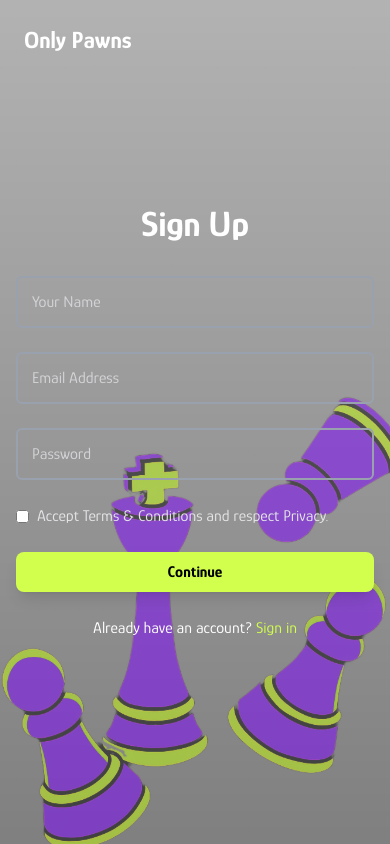
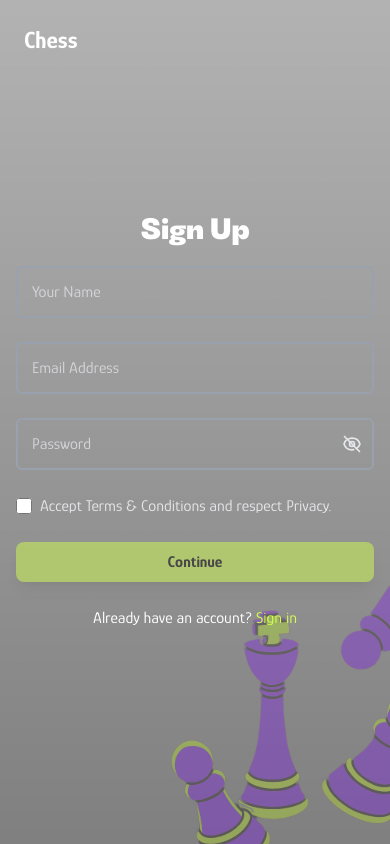
Before and after one commit to shivanirai08/chess, a Next.js app: page /signup in a window 390 px wide. Built offline with nearby package versions, Linux system fonts and the light colour scheme.

Commit message:
enhanced responsive screen of auth pages

```diff
--- a/src/app/(auth)/signin/page.tsx
+++ b/src/app/(auth)/signin/page.tsx
@@ -10,6 +10,7 @@ export default function Page() {
     const [email, setEmail] = useState("");
     const [password, setPassword] = useState("");
     const [rememberMe, setRememberMe] = useState(false);
+    const [showPassword, setShowPassword] = useState(false);
 
     const handleSubmit = (e: React.FormEvent) => {
         e.preventDefault();
@@ -23,14 +24,14 @@ export default function Page() {
       <div className="fixed inset-0 bg-gradient-to-b from-black/30 to-black/50 pointer-events-none" />
 
             {/* Chess Logo */}
-            <div className="absolute top-6 left-6 z-10">
-                <Link href="/" className="text-2xl font-bold text-white hover:text-gray-300 transition-colors">
-                    Only Pawns
+            <div className="absolute top-6 left-6 z-16">
+                <Link href="/" className="text-2xl font-bold text-white hover:text-gray-300 cursor-pointer transition-colors">
+                    Chess
                 </Link>
             </div>
 
             {/* Image Overlay  */}
-            <div className="absolute -bottom-20 -right-30 w-150 h-150 opacity-50 pointer-events-none z-10">
+            <div className="absolute -bottom-20 -right-30 md:w-150 md:h-150 w-100 h-100 opacity-30 lg:opacity-50 pointer-events-none z-10">
                 <Image src="/auth.svg"  alt="Chess Logo"  width={200}  height={200}  className="w-full h-full object-contain" />
             </div>
 
@@ -38,7 +39,7 @@ export default function Page() {
             <div className="relative z-10 flex items-center justify-center h-full px-4">
                 <div className="w-full max-w-md">
                     {/* Sign In Title */}
-                    <h1 className="text-4xl font-bold text-white text-center mb-8">
+                    <h1 className="text-3xl md:text-4xl font-gveher font-bold text-white text-center mb-4 md:mb-8">
                         Sign In
                     </h1>
 
@@ -52,14 +53,37 @@ export default function Page() {
                             onChange={(e) => setEmail(e.target.value)}
                             required
                         />
+                        <div className="relative">
               <Input
                 id="password"
-                            type="password"
+                type={showPassword ? "text" : "password"}
                 label="Password"
                 value={password}
                 onChange={(e) => setPassword(e.target.value)}
                 required
               />
+              <button
+                type="button"
+                className="absolute right-3 top-4 text-gray-200 cursor-pointer"
+                tabIndex={-1}
+                onClick={() => setShowPassword((v) => !v)}
+                aria-label={showPassword ? "Hide password" : "Show password"}
+              >
+                {showPassword ? (
+                  // Eye open SVG
+                  <svg xmlns="http://www.w3.org/2000/svg" className="h-5 w-5" fill="none" viewBox="0 0 24 24" stroke="currentColor">
+                    <path strokeLinecap="round" strokeLinejoin="round" strokeWidth={2} d="M15 12a3 3 0 11-6 0 3 3 0 016 0z" />
+                    <path strokeLinecap="round" strokeLinejoin="round" strokeWidth={2} d="M2.458 12C3.732 7.943 7.523 5 12 5c4.477 0 8.268 2.943 9.542 7-1.274 4.057-5.065 7-9.542 7-4.477 0-8.268-2.943-9.542-7z" />
+                  </svg>
+                ) : (
+                  // Eye closed SVG
+                  <svg xmlns="http://www.w3.org/2000/svg" className="h-5 w-5" fill="none" viewBox="0 0 24 24" stroke="currentColor">
+                    <path strokeLinecap="round" strokeLinejoin="round" strokeWidth={2} d="M13.875 18.825A10.05 10.05 0 0112 19c-4.477 0-8.268-2.943-9.542-7a9.956 9.956 0 012.442-4.362M6.634 6.634A9.956 9.956 0 0112 5c4.477 0 8.268 2.943 9.542 7a9.956 9.956 0 01-4.362 5.568M15 12a3 3 0 11-6 0 3 3 0 016 0z" />
+                    <path strokeLinecap="round" strokeLinejoin="round" strokeWidth={2} d="M3 3l18 18" />
+                  </svg>
+                )}
+              </button>
+            </div>
 
                         {/* Remember Me and Forgot Password */}
                         <div className="flex items-center justify-between">
--- a/src/app/(auth)/signup/page.tsx
+++ b/src/app/(auth)/signup/page.tsx
@@ -1,4 +1,4 @@
-"use client"
+"use client";
 
 import Input from "@/components/Input";
 import { useState } from "react";
@@ -10,81 +10,139 @@ export default function Page() {
   const [email, setEmail] = useState("");
   const [password, setPassword] = useState("");
   const [username, setUsername] = useState("");
+  const [showPassword, setShowPassword] = useState(false);
+  const [errors, setErrors] = useState<{ email?: string; password?: string; username?: string; terms?: string }>({});
+  const [termsAccepted, setTermsAccepted] = useState(false);
+
+
+  const validate = () => {
+    const newErrors: typeof errors = {};
+    if (!username.trim()) newErrors.username = "Name is required";
+    if (!email.match(/^[^\s@]+@[^\s@]+\.[^\s@]+$/)) newErrors.email = "Enter a valid email";
+    if (password.length < 6) newErrors.password = "Password must be at least 6 characters";
+    if (!termsAccepted) newErrors.terms = "You must accept the terms";
+    setErrors(newErrors);
+    return Object.keys(newErrors).length === 0;
+  };
 
   const handleSubmit = (e: React.FormEvent) => {
     e.preventDefault();
+    if (!validate()) return;
     // Handle form submission
-    }
+  };
 
   return (
     <div
       className="relative bg-fixed bg-cover bg-center bg-no-repeat h-screen overflow-hidden "
-      style={{ backgroundImage: "url('/bg.svg')" }}>
+      style={{ backgroundImage: "url('/bg.svg')" }}
+    >
       <div className="fixed inset-0 bg-gradient-to-b from-black/30 to-black/50 pointer-events-none" />
 
       {/* Chess Logo */}
-            <div className="absolute top-6 left-6 z-10">
-                <Link href="/" className="text-2xl font-bold text-white hover:text-gray-300 transition-colors">
-                    Only Pawns
+      <div className="absolute top-6 left-6 z-16">
+        <Link href="/" className="text-2xl font-bold text-white hover:text-gray-300 transition-colors cursor-pointer">
+          Chess
         </Link>
       </div>
 
       {/* Image Overlay  */}
-            <div className="absolute -bottom-20 -right-30 w-150 h-150 opacity-50 pointer-events-none z-10">
-  <Image src="/auth.svg"  alt="Chess Logo"  width={200}  height={200}  className="w-full h-full object-contain" />
+      <div className="absolute -bottom-20 -right-30 md:w-150 md:h-150 w-100 h-100 opacity-30 lg:opacity-50 pointer-events-none z-10">
+        <Image
+          src="/auth.svg"
+          alt="Chess Logo"
+          width={200}
+          height={200}
+          className="w-full h-full object-contain"
+        />
       </div>
 
       {/* Main Content */}
       <div className="relative z-10 flex items-center justify-center h-full px-4">
         <div className="w-full max-w-md">
           {/* Sign Up Title */}
-                    <h1 className="text-4xl font-bold text-white text-center mb-8">
+          <h1 className="text-3xl md:text-4xl font-gveher font-bold text-white text-center mb-4 md:mb-8">
             Sign Up
           </h1>
 
           {/* Sign Up Form */}
           <form onSubmit={handleSubmit} className="space-y-6">
+            <div>
               <Input
                 id="username"
                 label="Your Name"
                 value={username}
                 onChange={(e) => setUsername(e.target.value)}
-                            required
               />
+              {errors.username && <p className="text-red-400 text-sm mt-1">{errors.username}</p>}
+            </div>
+            <div>
               <Input
                 id="email"
                 type="email"
                 label="Email Address"
                 value={email}
                 onChange={(e) => setEmail(e.target.value)}
-                            required
               />
+              {errors.email && <p className="text-red-400 text-sm mt-1">{errors.email}</p>}
+            </div>
+            <div className="relative">
               <Input
                 id="password"
-                            type="password"
+                type={showPassword ? "text" : "password"}
                 label="Password"
                 value={password}
                 onChange={(e) => setPassword(e.target.value)}
-                            required
               />
+              <button
+                type="button"
+                className="absolute right-3 top-4 text-gray-200 cursor-pointer"
+                tabIndex={-1}
+                onClick={() => setShowPassword((v) => !v)}
+                aria-label={showPassword ? "Hide password" : "Show password"}
+              >
+                {showPassword ? (
+                  // Eye open SVG
+                  <svg xmlns="http://www.w3.org/2000/svg" className="h-5 w-5" fill="none" viewBox="0 0 24 24" stroke="currentColor">
+                    <path strokeLinecap="round" strokeLinejoin="round" strokeWidth={2} d="M15 12a3 3 0 11-6 0 3 3 0 016 0z" />
+                    <path strokeLinecap="round" strokeLinejoin="round" strokeWidth={2} d="M2.458 12C3.732 7.943 7.523 5 12 5c4.477 0 8.268 2.943 9.542 7-1.274 4.057-5.065 7-9.542 7-4.477 0-8.268-2.943-9.542-7z" />
+                  </svg>
+                ) : (
+                  // Eye closed SVG
+                  <svg xmlns="http://www.w3.org/2000/svg" className="h-5 w-5" fill="none" viewBox="0 0 24 24" stroke="currentColor">
+                    <path strokeLinecap="round" strokeLinejoin="round" strokeWidth={2} d="M13.875 18.825A10.05 10.05 0 0112 19c-4.477 0-8.268-2.943-9.542-7a9.956 9.956 0 012.442-4.362M6.634 6.634A9.956 9.956 0 0112 5c4.477 0 8.268 2.943 9.542 7a9.956 9.956 0 01-4.362 5.568M15 12a3 3 0 11-6 0 3 3 0 016 0z" />
+                    <path strokeLinecap="round" strokeLinejoin="round" strokeWidth={2} d="M3 3l18 18" />
+                  </svg>
+                )}
+              </button>
+              {errors.password && <p className="text-red-400 text-sm mt-1">{errors.password}</p>}
+            </div>
 
             {/* Terms and Conditions */}
             <div className="flex items-center">
-                            <input type="checkbox" className="mr-2 cursor-pointer accent-primary focus:ring-transparent" />
+              <input
+                type="checkbox"
+                className="mr-2 size-4 cursor-pointer accent-primary focus:ring-transparent"
+                checked={termsAccepted}
+                onChange={(e) => setTermsAccepted(e.target.checked)}
+              />
               <p className="text-zinc-200">
                 Accept Terms & Conditions and respect Privacy.
               </p>
             </div>
+            {errors.terms && <p className="text-red-400 text-sm mt-1">{errors.terms}</p>}
 
             {/* Continue Button */}
-                        <Button type="submit" variant="primary" >
+            <Button type="submit" variant="primary" disabled={!termsAccepted}>
               Continue
             </Button>
 
             {/* Sign In Link */}
             <p className="text-white text-center">
               Already have an account?{" "}
-                            <Link href="/signin" className="text-primary hover:text-lime-300 hover:underline">
+              <Link
+                href="/signin"
+                className="text-primary hover:text-lime-300 hover:underline"
+              >
                 Sign in
               </Link>
             </p>
--- a/src/components/Nav.tsx
+++ b/src/components/Nav.tsx
@@ -137,7 +137,7 @@ const Nav = () => {
             <a href="#about" onClick={closeMobileMenu} className="text-white block px-3 py-2 text-base font-medium">About Us</a>
             <a href="#features" onClick={closeMobileMenu} className="text-white block px-3 py-2 text-base font-medium">Features</a>
             <a href="#contact" onClick={closeMobileMenu} className="text-white block px-3 py-2 text-base font-medium">Contact Us</a>
-            <Button onClick={closeMobileMenu} variant="primary" type="button">
+            <Button onClick={() => {window.location.href = '/signup'}} variant="primary" type="button">
               Get Started
             </Button>
           </div>
```
Lines whose indentation alone changed are shown as unchanged.
